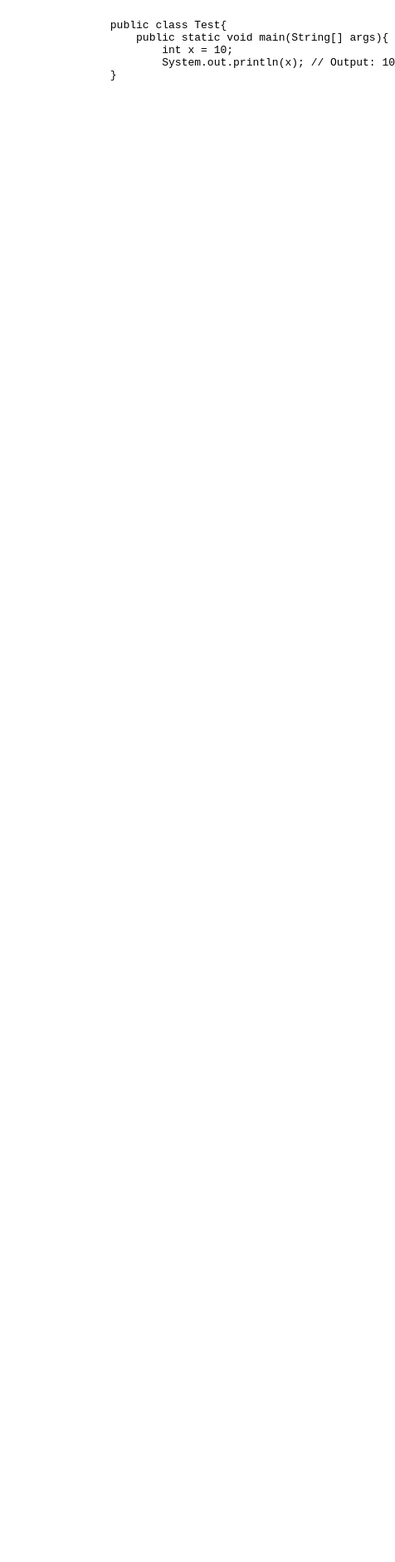
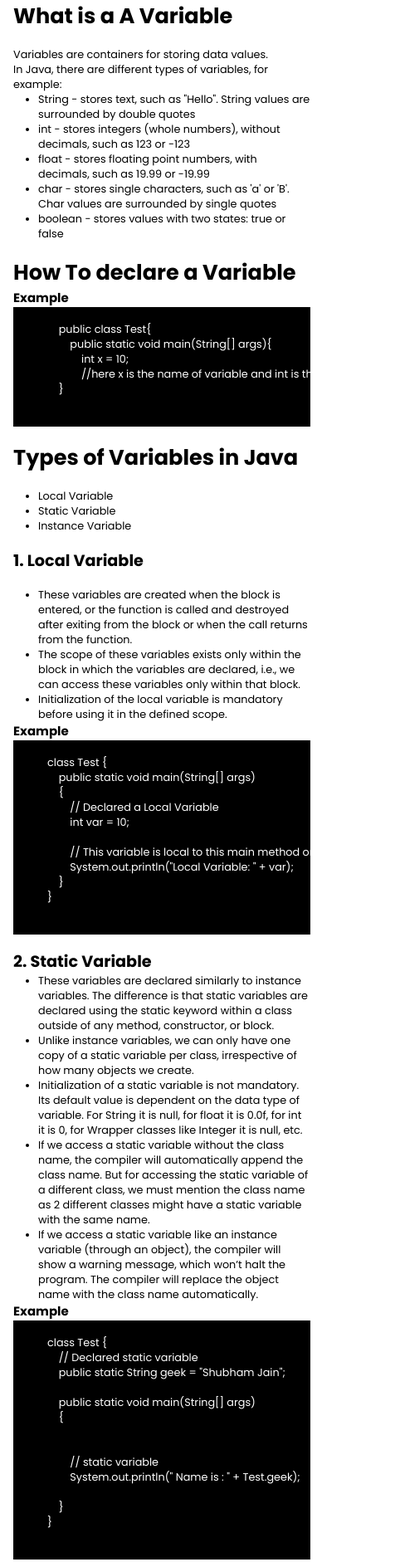
Before and after one commit to Akshansh8/java-notes, a plain HTML site: page variable.html in a window 390 px wide. Shown: the top 1882 px of the page at 83% size, 476 px wide, since content can reach past the window. Before the commit the page ends 844 px from the top, so only its background shows below. Drawn offline with Linux system fonts and the light colour scheme; a web font is replaced by a local one.

Commit message:
updated variablr

```diff
--- /dev/null
+++ b/variable.css
@@ -0,0 +1,38 @@
+@import url('https://fonts.googleapis.com/css2?family=Anta&family=Madimi+One&family=Noto+Sans:ital,wght@0,100..900;1,100..900&family=Poppins:ital,wght@0,100;0,200;0,300;0,400;0,500;0,600;0,700;0,800;0,900;1,100;1,200;1,300;1,400;1,500;1,600;1,700;1,800;1,900&display=swap');
+*{
+    margin: 0;
+    padding: 0;
+    box-sizing: border-box;
+    font-family: "Poppins", sans-serif;
+}
+body{
+    overflow-y: scroll;
+}
+.container{
+    max-width: 800px;
+    padding-top: 2rem;
+    margin: 0 auto;
+}
+pre{
+    background-color: black;
+    color: white;
+}
+
+ul{
+    padding-left: 30px;
+}
+
+@media only screen and (max-width:768px){
+    .container{
+        font-size: 0.8rem;
+        max-width: 580px;
+        margin: 0 auto;
+        padding: 0 1rem;
+
+    }
+    pre{
+        width: 100%;
+        overflow-x: scroll;
+
+    }
+}
--- a/variable.html
+++ b/variable.html
@@ -3,19 +3,159 @@
     <meta charset="UTF-8">
     <meta name="viewport" content="width=device-width, initial-scale=1.0">
     <title>Document</title>
+    <link rel="stylesheet" href="variable.css">
 </head>
 <body>
-    <div class="conatiner">
+    <div class="container">
+        <h1 class="intro">What is a A Variable</h1>
+        <br>
+        <p>Variables are containers for storing data values.</p>
+
+           <p> In Java, there are different types of variables, for example:</p>
+
+
+           <ul>
+            <li><code class="w3-codespan">String</code> - stores text, such as "Hello". String values are
+            surrounded by double quotes</li>
+            <li><code class="w3-codespan">int</code> - stores integers (whole numbers), without decimals, such as 123 or -123</li>
+            <li><code class="w3-codespan">float</code> - stores floating point numbers, with decimals, such as 19.99 or -19.99</li>
+            <li><code class="w3-codespan">char</code> - stores single characters, such as
+            'a' or 'B'. Char values are surrounded by single quotes</li>
+            <li><code class="w3-codespan">boolean</code> - stores values with two states:
+            true or false</li>
+           </ul>
+
+           <br>
+
+           <h1>How To declare a Variable</h1>
+           <h3>Example</h3>
+           <div class="code
+           ">
+
         <pre>
             <code>
                 public class Test{
                     public static void main(String[] args){
                         int x = 10;
-                        System.out.println(x); // Output: 10
+                        //here x is the name of variable and int is the datatype
                 }
             </code>
         </pre>
     </div>
+    <br>
+    <h1>Types of Variables in Java</h1>
+    <br>
+    <ul>
+        <li>Local Variable</li>
+        <li>Static Variable</li>
+        <li>Instance Variable</li>
+    </ul>
 
+    <br>
+
+    <h2>1. Local Variable</h2>
+    <br>
+    <ul>
+        <li>These variables are created when the block is entered, or the function is called and destroyed after exiting from the block or when the call returns from the function.</li>
+        <li>The scope of these variables exists only within the block in which the variables are declared, i.e., we can access these variables only within that block.</li>
+        <li>Initialization of the local variable is mandatory before using it in the defined scope.</li>
+    </ul>
+
+    <h3>Example</h3>
+    <pre>
+        <code>
+            class Test {
+                public static void main(String[] args)
+                {
+                    // Declared a Local Variable
+                    int var = 10;
+
+                    // This variable is local to this main method only
+                    System.out.println("Local Variable: " + var);
+                }
+            }
+        </code>
+    </pre>
+
+    <br>
+
+    <h2>2. Static Variable</h2>
+    <ul>
+        <li>These variables are declared similarly to instance variables. The difference is that static variables are declared using the static keyword within a class outside of any method, constructor, or block.</li>
+        <li>Unlike instance variables, we can only have one copy of a static variable per class, irrespective of how many objects we create.</li>
+        <li>Initialization of a static variable is not mandatory. Its default value is dependent on the data type of variable. For String it is null, for float it is 0.0f, for int it is 0, for Wrapper classes like Integer it is null, etc.</li>
+        <li>If we access a static variable without the class name, the compiler will automatically append the class name. But for accessing the static variable of a different class, we must mention the class name as 2 different classes might have a static variable with the same name.</li>
+        <li>If we access a static variable like an instance variable (through an object), the compiler will show a warning message, which won’t halt the program. The compiler will replace the object name with the class name automatically.</li>
+    </ul>
+
+    <h3>Example</h3>
+    <pre>
+        <code>
+            class Test {
+                // Declared static variable
+                public static String geek = "Shubham Jain";
+
+                public static void main(String[] args)
+                {
+
+
+                    // static variable
+                    System.out.println(" Name is : " + Test.geek);
+
+                }
+            }
+        </code>
+    </pre>
+
+    <br>
+    <h2>3. Instance Variable</h2>
+    <ul>
+        <li>As instance variables are declared in a class, these variables are created when an object of the class is created and destroyed when the object is destroyed.</li>
+        <li>Initialization of an instance variable is not mandatory. Its default value is dependent on the data type of variable. For String it is null, for float it is 0.0f, for int it is 0, for Wrapper classes like Integer it is null, etc.</li>
+        <li>Instance variables can be accessed only by creating objects.</li>
+        <li>We initialize instance variables using constructors while creating an object. We can also use instance blocks to initialize the instance variables.
+        </li>
+    </ul>
+
+    <h3>Example</h3>
+    <pre>
+        <code>
+            // Java Program to demonstrate
+// Instance Variables
+import java.io.*;
+
+class GFG {
+
+	// Declared Instance Variable
+	public String geek;
+	public int i;
+	public Integer I;
+	public GFG()
+	{
+		// Default Constructor
+		// initializing Instance Variable
+		this.geek = "Shubham Jain";
+	}
+
+	// Main Method
+	public static void main(String[] args)
+	{
+		// Object Creation
+		GFG name = new GFG();
+
+		// Displaying O/P
+		System.out.println("Geek name is: " + name.geek);
+		System.out.println("Default value for int is "
+						+ name.i);
+
+		// toString() called internally
+		System.out.println("Default value for Integer is "
+						+ name.I);
+	}
+}
+
+        </code>
+    </pre>
+</div>
 </body>
 </html>
```
